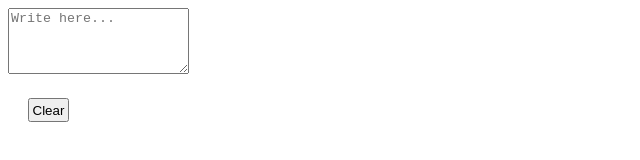
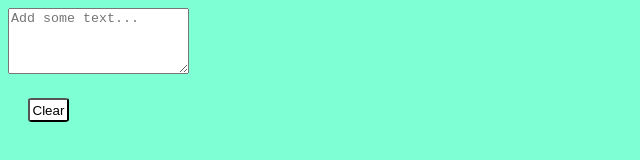
Before and after one commit to manuelalonge/auto-save, a plain HTML site: page index.html in a window 1280 px wide. Shown: the whole page, without its empty margins (0-640 px from the left). Drawn offline with Linux system fonts and the light colour scheme.

Commit message:
19022020 16:24

```diff
--- a/index.html
+++ b/index.html
@@ -5,10 +5,11 @@
   <meta charset="utf-8">
   <meta name="viewport" content="width=device-width, initial-scale=1, shrink-to-fit=no">
   <link rel="stylesheet" type="text/css" href="style.css">
+  <title>Autosave</title>
 </head>
 
 <body>
-  <textarea id="autoSaveText" rows="4" placeholder="Write here..."></textarea>
+  <textarea id="autoSaveText" rows="4" placeholder="Add some text..."></textarea>
   <br>
   <button id="clearButton">Clear</button>
   <script src="index.js"></script>
--- a/style.css
+++ b/style.css
@@ -1,4 +1,14 @@
-#autosaveText, #clearButton{
+body {
+    background-color: aquamarine;
+    font-family: Arial, Helvetica, sans-serif;
+}
+
+#autosaveText, #clearButton {
     padding: 2.5px;
     margin: 20px;
 }
+
+#clearButton {
+    border-radius: 10%;
+    background-color: white;
+}
```
